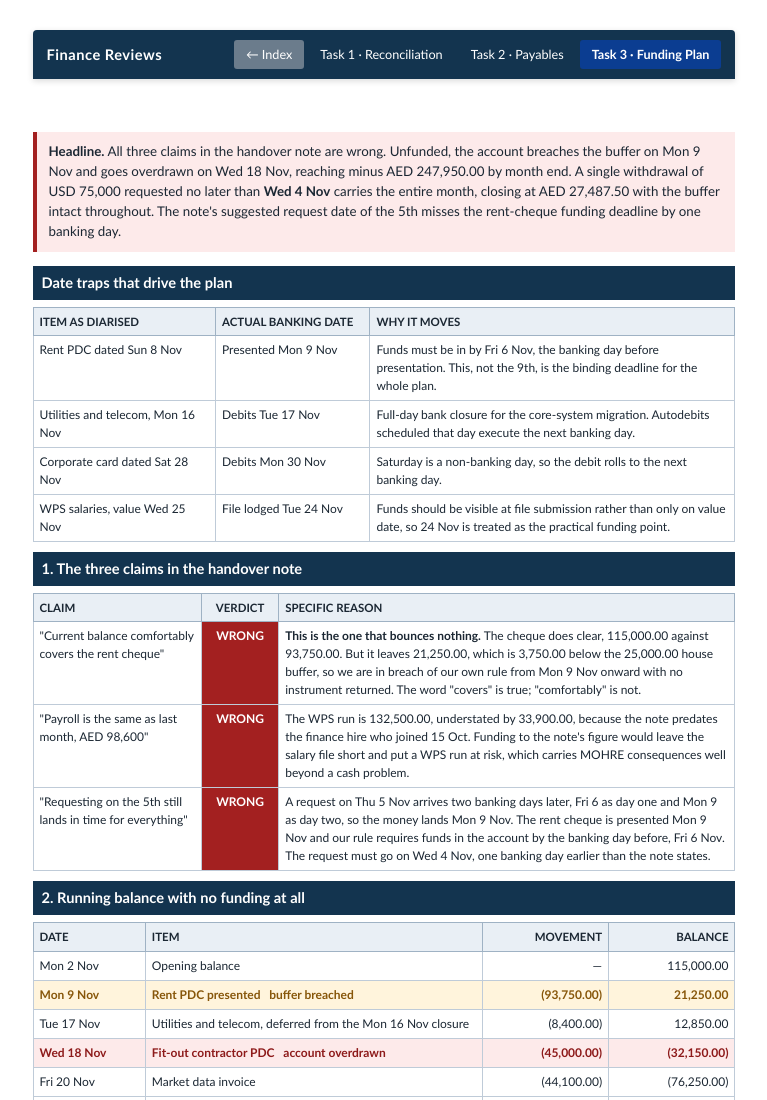
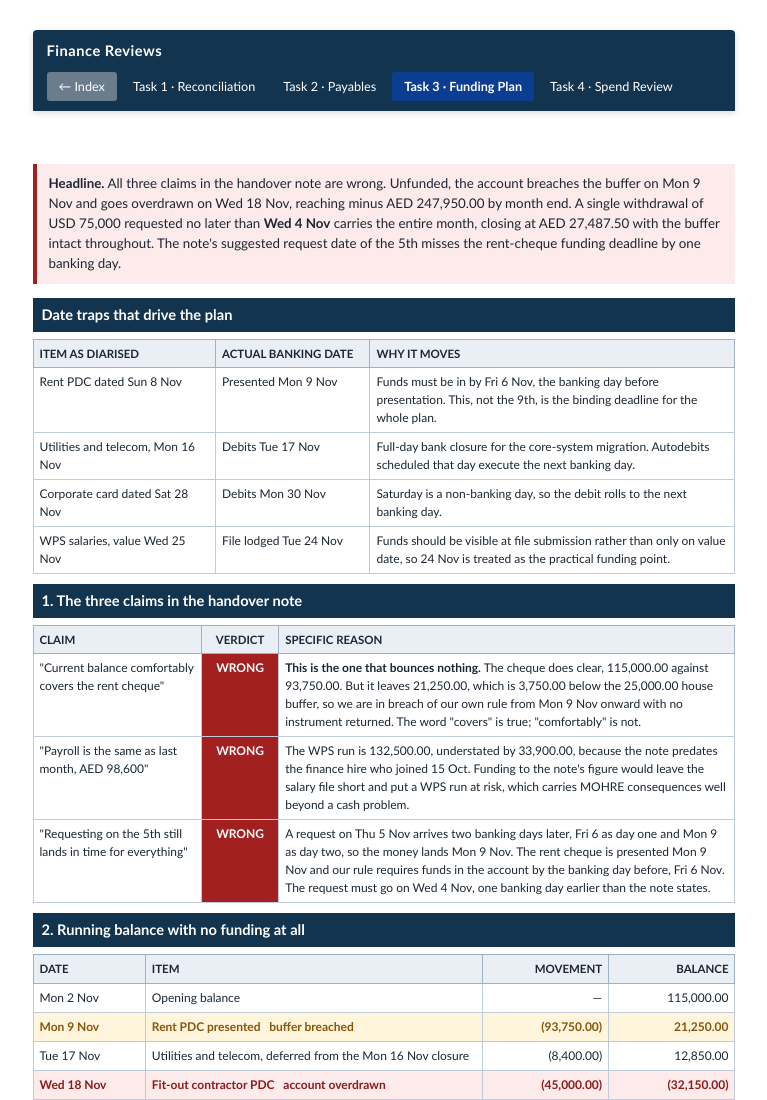
Before and after one commit to Rams-Lab-01/reconciliation-findings-2026, a plain HTML site: page funding-plan-november-2026.html in a window 1280 px wide. Shown: the top 1100 px of the page, without its empty margins (256-1023 px from the left). Drawn offline with Linux system fonts and the light colour scheme.

Commit message:
Add Task 4 link to nav

```diff
--- a/funding-plan-november-2026.html
+++ b/funding-plan-november-2026.html
@@ -109,6 +109,7 @@
     <a href="reconciliation-findings.html">Task 1 &middot; Reconciliation</a>
     <a href="payables-review.html">Task 2 &middot; Payables</a>
     <a href="funding-plan-november-2026.html" class="active">Task 3 &middot; Funding Plan</a>
+    <a href="spend-review.html">Task 4 &middot; Spend Review</a>
   </div>
 </nav>
 
```
